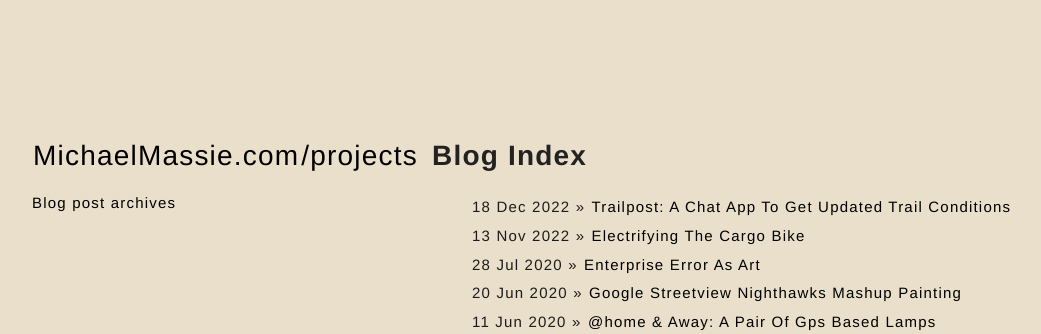
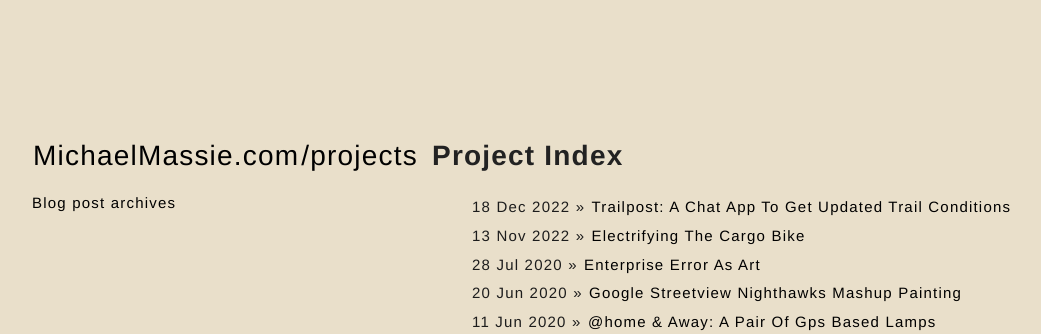
Before and after one commit to mmassie/mmassie.github.io, a Jekyll site: the page built from blog/index.html, in a window 1280 px wide. Shown: the top 334 px of the page, without its empty margins (108-1149 px from the left). Built offline with Jekyll 4.4.1, drawn with Linux system fonts in a browser that asks for light colours.

Commit message:
Project index

```diff
--- a/blog/index.html
+++ b/blog/index.html
@@ -2,7 +2,7 @@
 layout: default
 title: Blog Index
 ---
-	<h1>{{ page.title }}</h1>
+	<h1>Project Index</h1>
 	<ul class="posts">
 
 	  {% for post in site.posts %}
```
